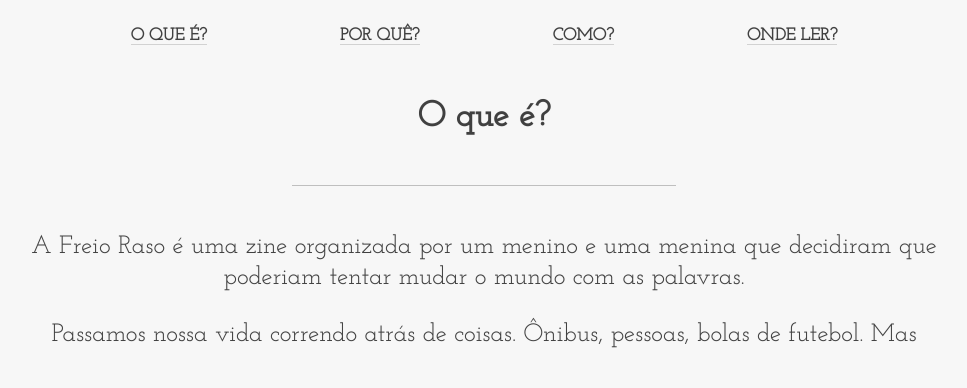
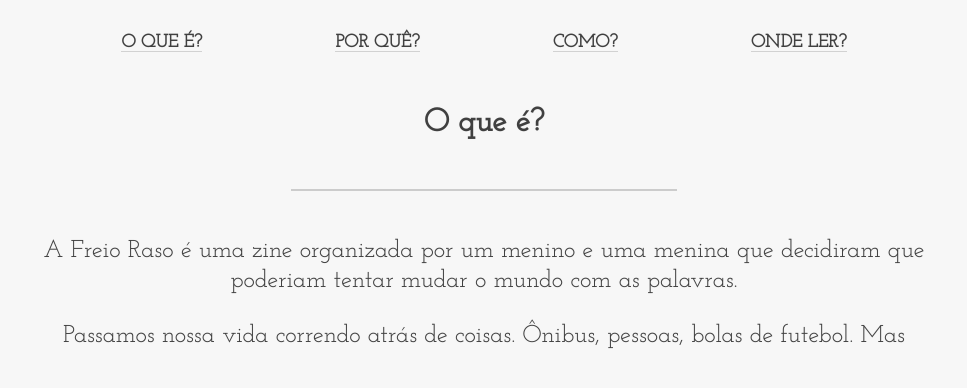
Before and after one commit to freioraso/freioraso.github.io, a Jekyll site: the page built from o-que-e.md, in a window 1280 px wide. Shown: the top 388 px of the page, without its empty margins (156-1123 px from the left). Built offline with Jekyll 4.4.1, drawn with Linux system fonts in a browser that asks for light colours.

Commit message:
style hr below page title

```diff
--- a/_layouts/page.html
+++ b/_layouts/page.html
@@ -14,7 +14,8 @@
 </head>
 <body>
 	{% include header.html %}
-	<div class="understroke"><div class="title">{{ page.title }}</div></div>
+	<div class="title">{{ page.title }}</div>
+	<hr>
 	<div class="content">
 		{{ content }}
 	</div>
--- a/assets/css/style.scss
+++ b/assets/css/style.scss
@@ -2,7 +2,7 @@
 ---
 
 html, body {
-	margin: 0;
+	margin: 0.5rem;
 	padding: 0;
 
 	overflow-x: hidden;
@@ -10,7 +10,7 @@
 	line-height: 1.25;
 	text-align: center;
 
-	font-size: 1.25rem;
+	font-size: 1.15rem;
 	font-family: 'Josefin Slab', serif;
 
 	background-color: hsl(0, 0, 97);
@@ -32,9 +32,9 @@
 }
 
 .header {
-	margin: 1rem;
+	margin: 0.5rem;
 	font-weight: bold;
-	font-size: 0.85rem;
+	font-size: 0.85em;
 	text-transform: uppercase;
 
 	.navbar {
@@ -58,22 +58,24 @@
 }
 .subtitle {
 	margin: 1rem;
-	font-size: 1.5rem;
+	font-size: 1.5em;
 }
 
-.understroke {
+
+.title {
 	margin: 0 auto;
+	margin: 5vh auto;
+	font-size: 1.5em;
+	font-weight: bold;
+}
+
+hr {
+	border: 1px hsl(0, 0, 80) solid;
 	width: 30vw;
-	border-bottom: 1px hsl(0, 0, 75) solid;
-
-	.title {
-		margin: 5vh auto;
-		font-size: 1.75rem;
-		font-weight: bold;
-	}
 }
 
 .content {
 	max-width: 50rem;
 	margin: 5vh auto;
+	font-size: 1.15em;
 }
```
